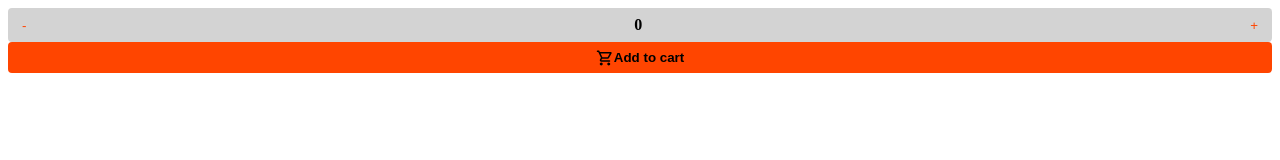
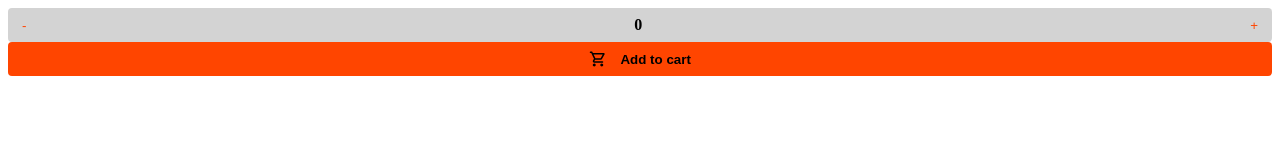
Before and after one commit to gtstarnes/vueCommerce, a Vue app: page / in a window 1280 px wide. Shown: the top 160 px of the page. Built offline with nearby package versions, Linux system fonts and the light colour scheme; the HTML template or start-up script is replaced by a standard one.

Commit message:
minor style adjustments

```diff
--- a/src/components/cartButtons/AddButton.vue
+++ b/src/components/cartButtons/AddButton.vue
@@ -16,11 +16,12 @@
         font-weight: bold;
         cursor: pointer;
         border: none;
-        padding: 0.5em;
+        padding: 0.6em;
         width: 100%;
         border-radius: 4px;
         display: flex;
         align-items: center;
         justify-content: center;
+        gap: 1em;
     }
 </style>
```
